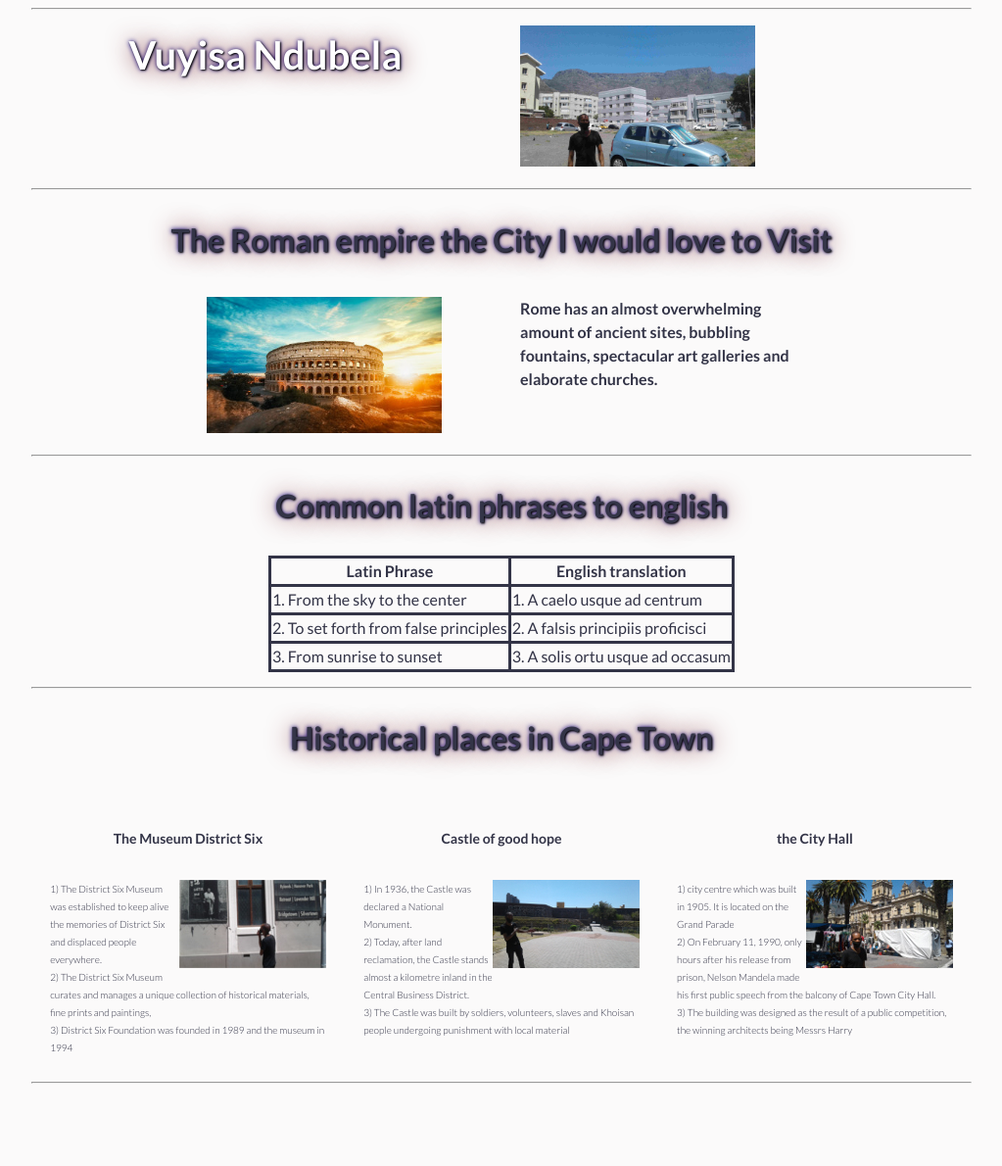
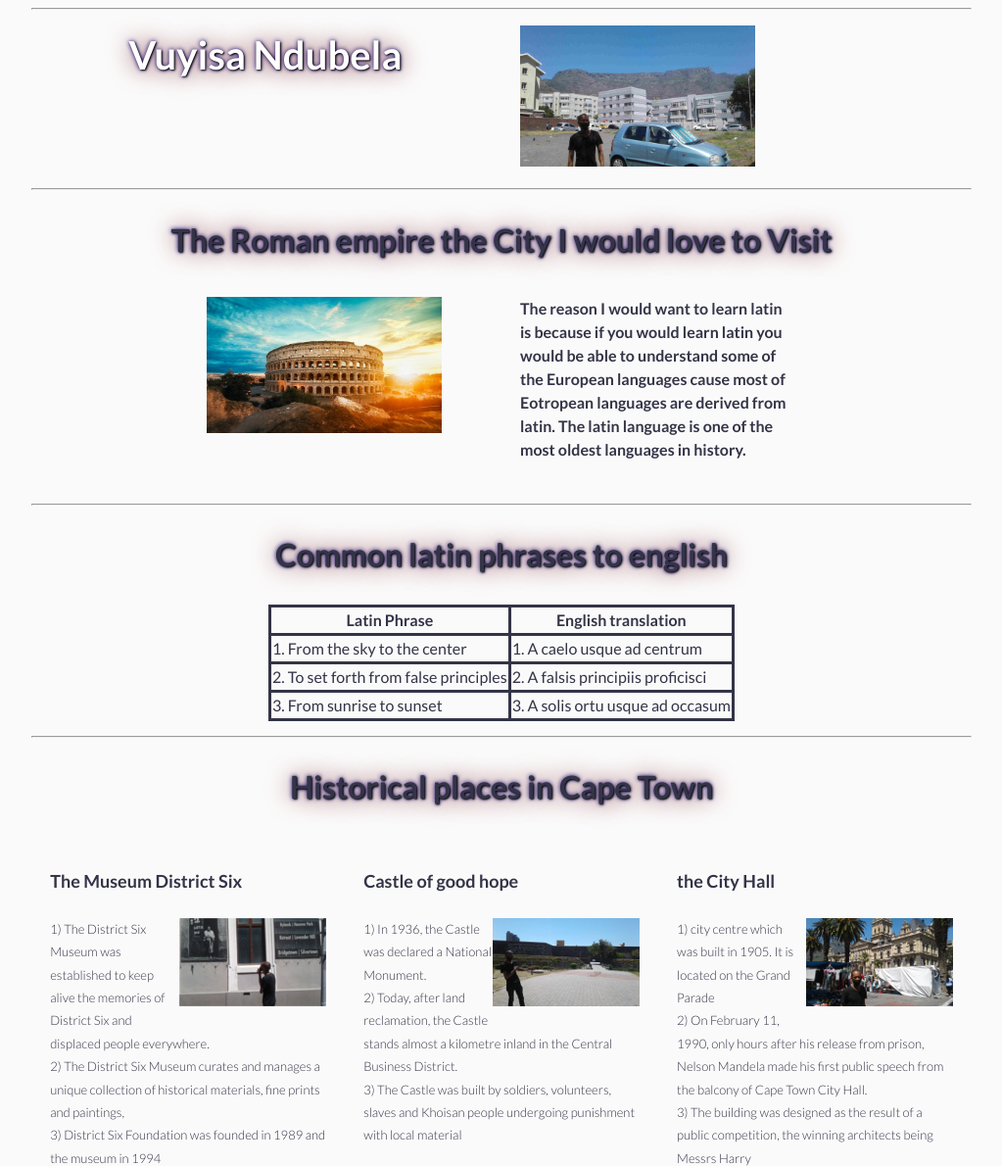
Before and after one commit to V203/basic-webpage, a plain HTML site: page my-webpage-grid.html in a window 1280 px wide. Shown: the top 1190 px of the page at 98% size, without its empty margins (148-1171 px from the left). Before the commit the page ends 1106 px from the top, so only its background shows below. Drawn offline with Linux system fonts and the light colour scheme.

Commit message:
codex tues

```diff
--- a/grid/my-grid.css
+++ b/grid/my-grid.css
@@ -54,7 +54,7 @@ body{
  }
 
  p{
-    font-size: x-small;
+    font-size: small;
 
  }
  .content{
--- a/my-webpage-grid.html
+++ b/my-webpage-grid.html
@@ -53,8 +53,10 @@
 
             <div class="col-4">
                 <h5>
-                    Rome has an almost overwhelming amount of ancient sites,
-                    bubbling fountains, spectacular art galleries and elaborate churches.
+                    The reason I would want to learn latin is because if you would learn
+                    latin you would be able to understand some of the European languages
+                    cause most of Eotropean languages are derived from latin.
+                    The latin language is one of the most oldest languages in history.
 
                 </h5>
 
@@ -104,7 +106,7 @@
         <h2>Historical places in Cape Town</h2>
         <div class="row">
             <div class="col-4">
-                <h6>The Museum District Six</h6>
+                <h4>The Museum District Six</h4>
                 <div class="pics">
                     <img src="../basic-webpage/images/museum.jpg" alt="">
                 </div>
@@ -129,7 +131,7 @@
             </div>
 
             <div class="col-4">
-                <h6>Castle of good hope</h6>
+                <h4>Castle of good hope</h4>
                 <div class="pics">
                     <img  src="../basic-webpage/images/castle.jpg" alt="">
                 </div>
@@ -152,7 +154,7 @@
             </div>
 
             <div class="col-4">
-                <h6>the City Hall</h6>
+                <h4>the City Hall</h4>
                 <div class="pics">
                     <img src="../basic-webpage/images/cityhall.jpg" alt="">
                 </div>
```
Also changed, not shown: my-webpage.html (+2 -2 lines).
